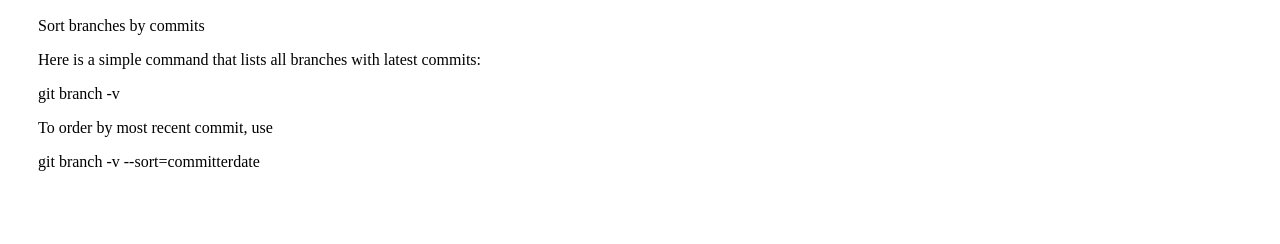
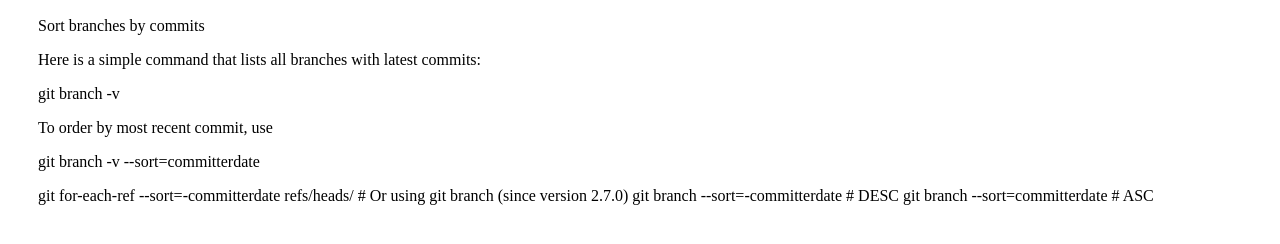
Before and after one commit to ahndmal/ahndmal.github.io, a plain HTML site: page pages/git.html in a window 1280 px wide. Shown: the part 158-402 px from the top of the page. Drawn offline with Linux system fonts and the light colour scheme.

Commit message:
Update git.html

```diff
--- a/pages/git.html
+++ b/pages/git.html
@@ -25,7 +25,11 @@
         <p class="code">git branch -v</p>
         <p>To order by most recent commit, use</p>
       <p class="code">git branch -v --sort=committerdate</p>
+git for-each-ref --sort=-committerdate refs/heads/
 
+# Or using git branch (since version 2.7.0)
+git branch --sort=-committerdate  # DESC
+git branch --sort=committerdate  # ASC
       </div>
 </div>
 
```
